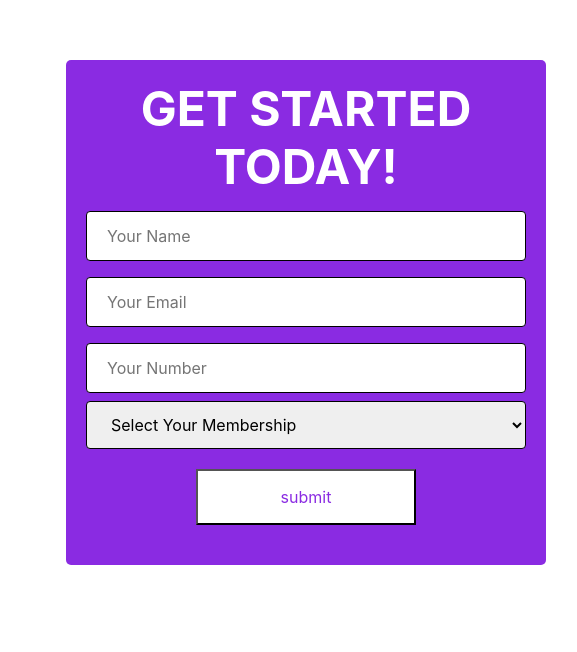
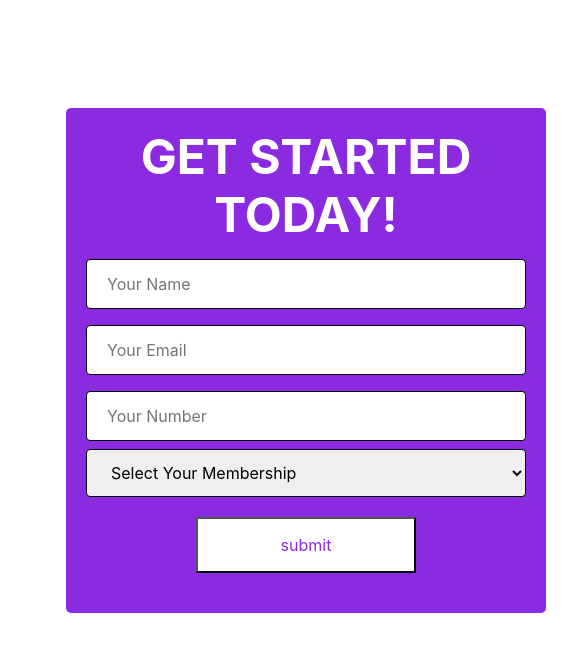
Before and after one commit to AmberDanielleRansom/Shred-Burn, a plain HTML site: page index.html in a window 1280 px wide. Shown: the part 5629-6281 px from the top of the page, 589-1166 px from the left. Drawn offline with nearby package versions, Linux system fonts and the light colour scheme; a web font is replaced by a local one.

Commit message:
Update index.html

```diff
--- a/index.html
+++ b/index.html
@@ -351,7 +351,7 @@
                                                                   <img src="./Images/Contact.png" class="img-fluid" alt="gym friends">
 
                                                                   </div>
-                                                                  <div class="col-lg-6 mb-3">
+                                                                  <div class="col-lg-6 mb-3 py-5">
                                                                     <div class="contact">
                                                                       <div class="contact-form text-white">
                                                                         <h1>GET STARTED TODAY!</h1>
```
